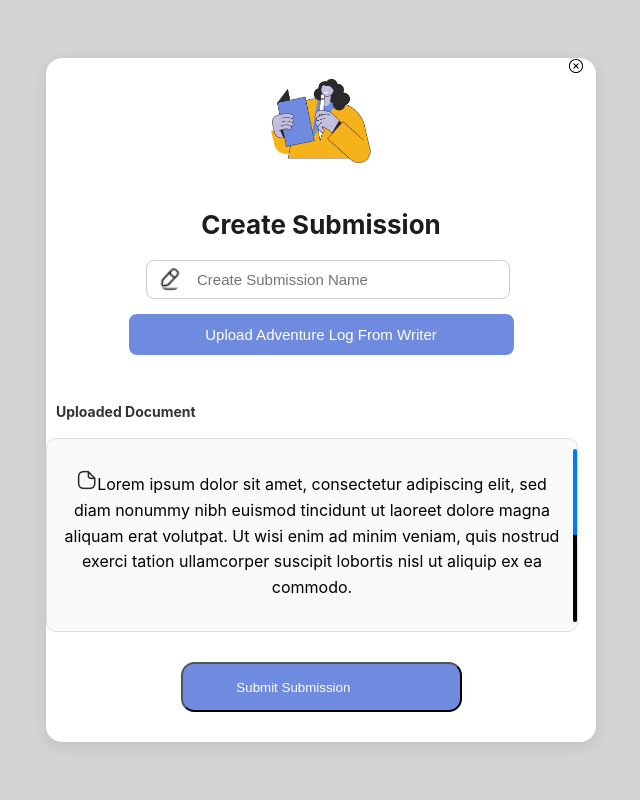
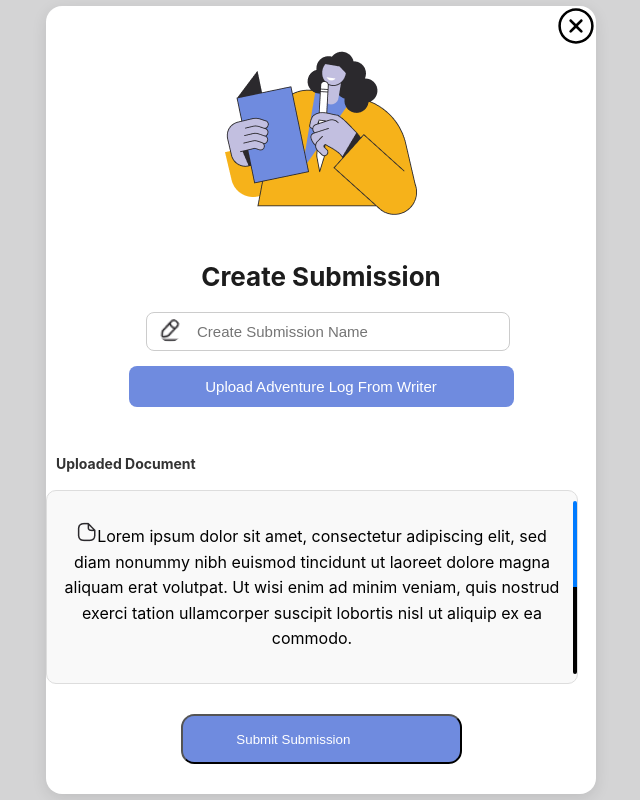
Before and after one commit to Wajid6832/story-games, a React (Create React App) app: page / in a window 1280 px wide. Shown: the whole page, without its empty margins (319-959 px from the left). Built offline with nearby package versions, Linux system fonts and the light colour scheme.

Commit message:
resolved merge updates in Create.jsx and Create.module.css

```diff
--- a/src/component/Create.jsx
+++ b/src/component/Create.jsx
@@ -29,7 +29,7 @@ const Create = () => {
 
       <div className={styles.uploadedBox}>
         <p>
-          <img src={document} alt="" />
+          <img src={document} alt="" className={styles.documentImg}/>
 
           Lorem ipsum dolor sit amet, consectetur adipiscing elit, sed diam
           nonummy nibh euismod tincidunt ut laoreet dolore magna aliquam erat
--- a/src/component/Create.module.css
+++ b/src/component/Create.module.css
@@ -20,7 +20,8 @@ text-align: center;
 
 
 .illustration img {
-width: 100px;
+width: 193px;
+height: 165;
 height: auto;
 margin-bottom: 20px;
 }
@@ -72,6 +73,7 @@ margin-bottom: 20px;
     margin-bottom: 30px;
 
 }
+
 
 
 .uploadBtn:hover {
@@ -127,6 +129,8 @@ padding: 10px;
 
 .crossIcon {
    margin-left: 510px;
+   width: 40px;
+   height: 40px;
 }
 .inputContainer {
   position: relative;
```
